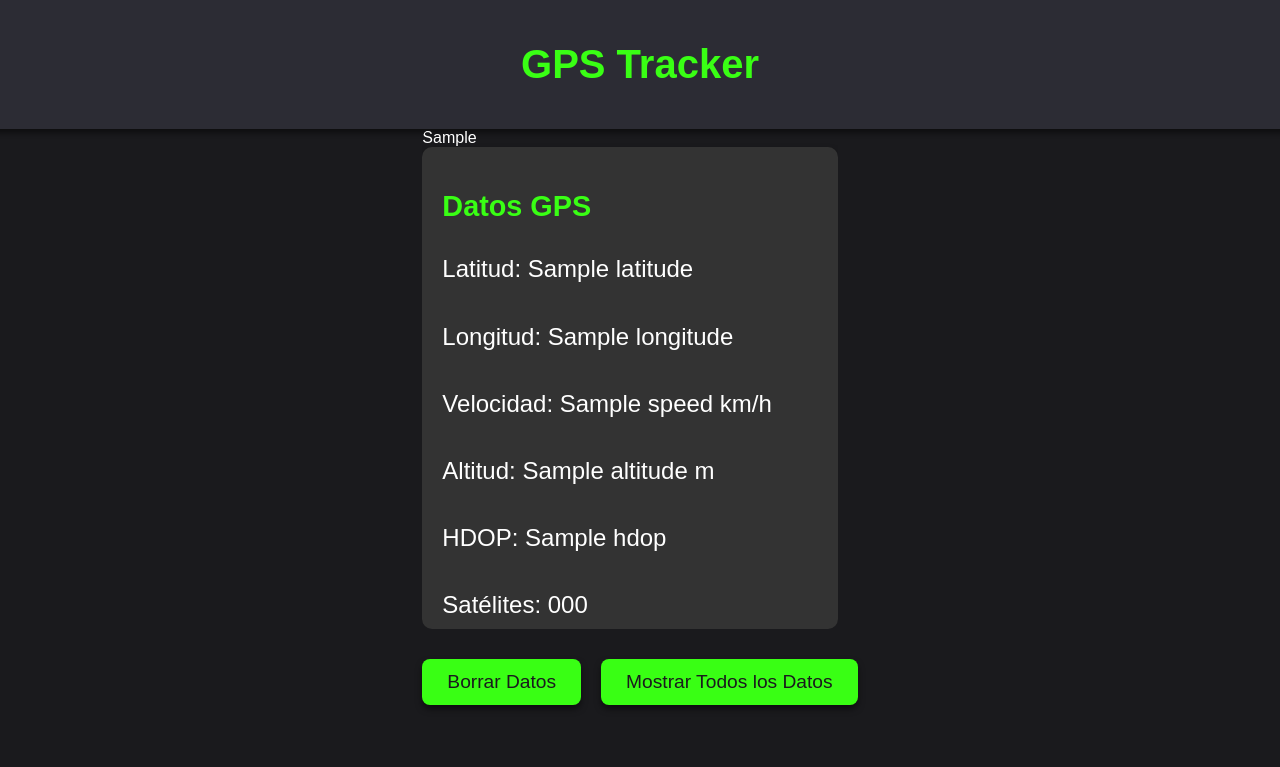
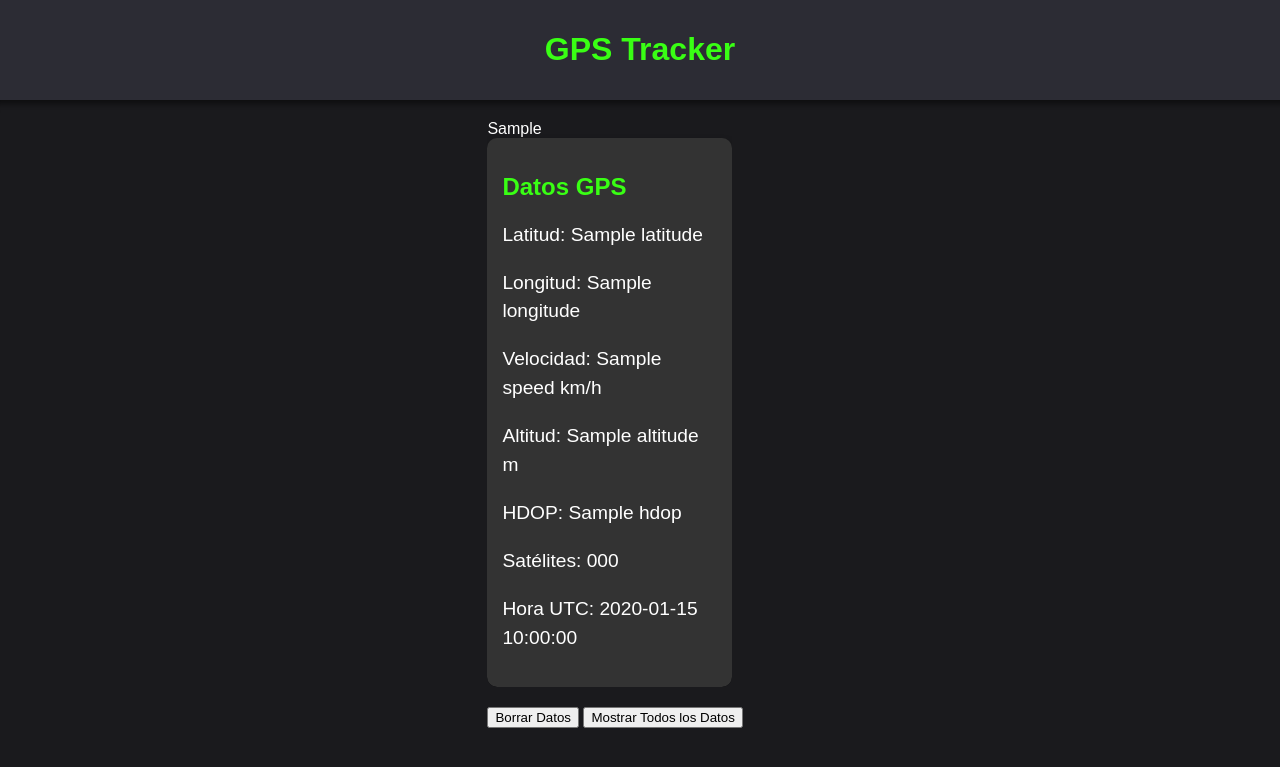
Before and after one commit to raymundosoto/App-web-Tracker-GPS-con-ESP32-y-modulo-NEO-6M-0-001-en-flask-y-mapas-de-Folium-, a Flask app: template templates/index.html in a window 1280 px wide. Shown: the top 767 px of the page. Run offline with Flask 2, Linux system fonts and the light colour scheme; the template is opened without the code that fills it: most values are stand-ins (such as "Sample title", 1, 10 or a date in 2020).

Commit message:
Update styles.css

```diff
--- a/static/styles.css
+++ b/static/styles.css
@@ -11,7 +11,7 @@ body {
 
 header {
     background-color: #2c2c34;
-    padding: 15px;
+    padding: 10px;
     width: 100%;
     text-align: center;
     box-shadow: 0px 4px 6px rgba(0, 0, 0, 0.5);
@@ -19,62 +19,28 @@ header {
 
 h1 {
     color: #39ff14;
-    font-size: 2.5em;  /* Tamaño de letra aumentado */
-}
-
-.content {
-    display: flex;
-    justify-content: space-between;
-    width: 80%;
-    margin-top: 30px;  /* Ajuste para mayor espacio entre mapa y datos */
+    font-size: 2em;
 }
 
 .map-container {
-    flex: 2;
-    margin-right: 20px;
+    width: 80%;
+    margin: 20px 0;
     border-radius: 10px;
     overflow: hidden;
-    height: 500px;  /* Altura para el mapa */
 }
 
 .info-container {
-    flex: 1;
     background-color: #333;
-    padding: 20px;
+    padding: 15px;
     border-radius: 10px;
     box-shadow: 0px 4px 6px rgba(0, 0, 0, 0.5);
 }
 
 h2 {
     color: #39ff14;
-    font-size: 1.8em;  /* Tamaño de letra aumentado */
 }
 
 p {
-    font-size: 1.5em;  /* Aumentando el tamaño del texto */
-    line-height: 1.8;
+    font-size: 1.2em;
+    line-height: 1.5;
 }
-
-.button-container {
-    margin-top: 30px;  /* Ajuste para botones más abajo */
-    display: flex;
-    gap: 20px;
-}
-
-button {
-    padding: 12px 25px;
-    border: none;
-    border-radius: 8px;
-    background-color: #39ff14;
-    color: #1a1a1d;
-    font-size: 1.2em;  /* Botones más grandes */
-    cursor: pointer;
-    box-shadow: 0px 4px 6px rgba(0, 0, 0, 0.5);
-    transition: transform 0.2s, background-color 0.2s;
-}
-
-button:hover {
-    background-color: #2c2c34;
-    color: #39ff14;
-    transform: scale(1.1);
-}
```
